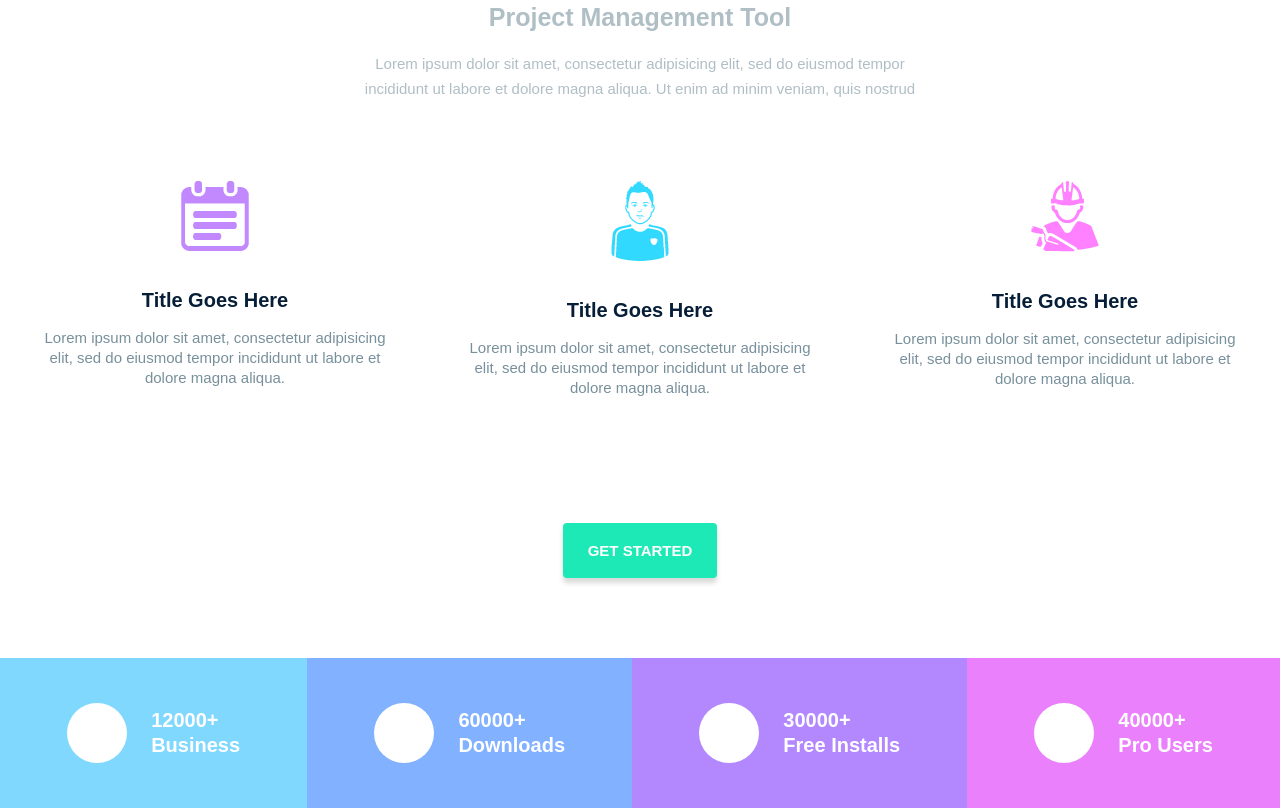
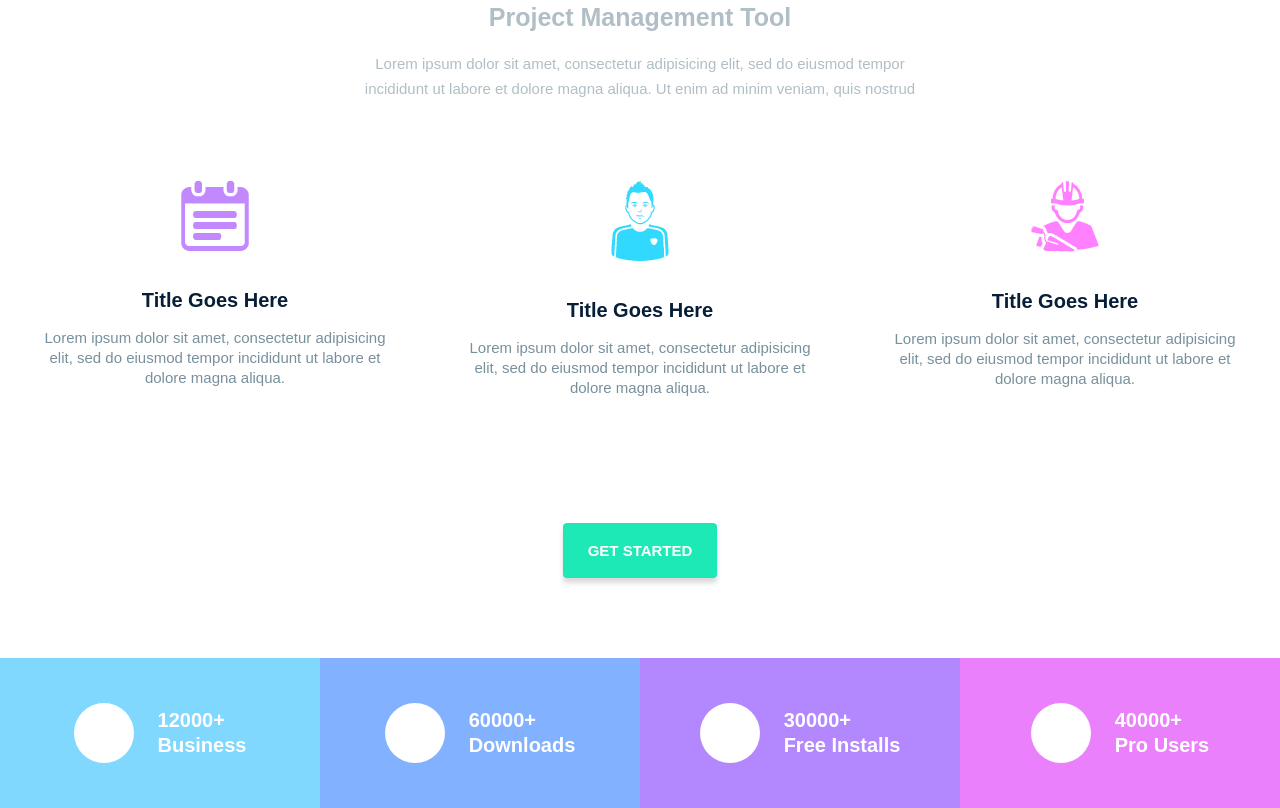
Before and after one commit to Bobokhuja/dart, a website: page src/pug/index.pug in a window 1280 px wide. Shown: the part 976-1784 px from the top of the page. Drawn offline with nearby package versions, Linux system fonts and the light colour scheme; files that its build step writes are made by us from their sources; files whose address does not match are found by name; a web font is replaced by a local one.

Commit message:
адаптация блока counts

```diff
--- a/src/scss/blocks/counts.scss
+++ b/src/scss/blocks/counts.scss
@@ -8,12 +8,20 @@
 
 .counts__item {
   display: flex;
-  flex-grow: 1;
+  flex-basis: 25%;
   flex-shrink: 0;
   align-items: center;
   justify-content: center;
   min-width: 220px;
   padding: 30px 0;
+
+  @media (max-width: 1024px) {
+    flex-basis: 50%;
+  }
+
+  @media (max-width: 568px) {
+    flex-basis: 100%;
+  }
 
   p {
     font-size: 20px;
```
